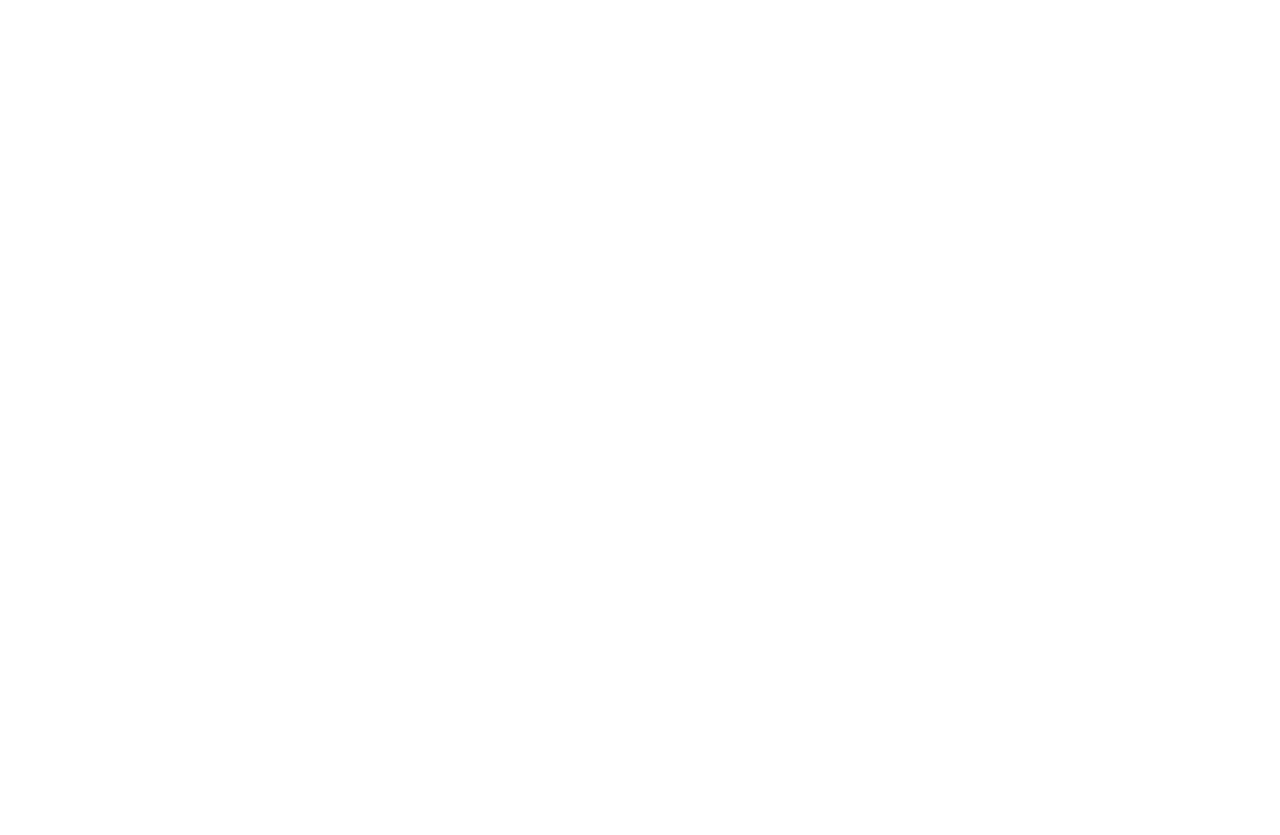
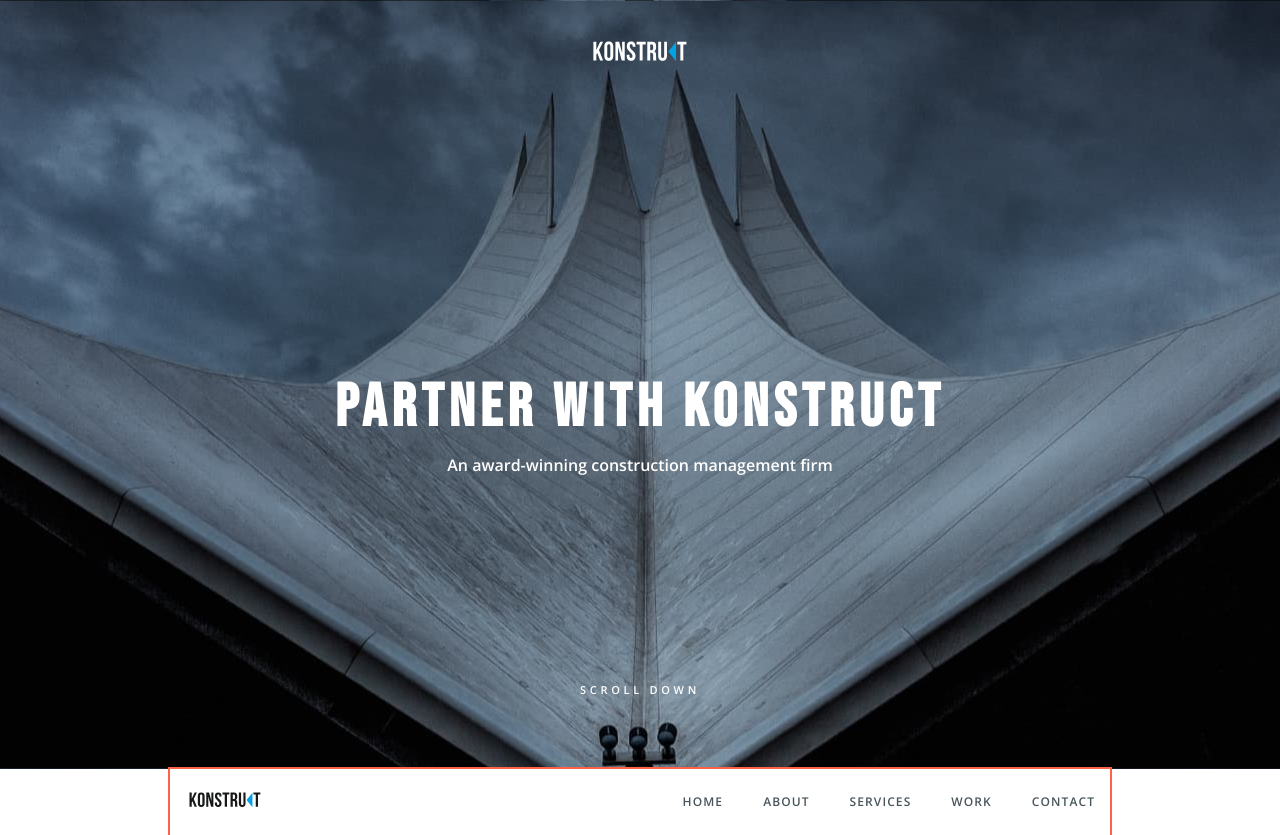
Before and after one commit to Art-Smirnov/self-practise-2, a plain HTML site: page index.html in a window 1280 px wide. Before the commit the page ends 800 px from the top, so only its background shows below. Drawn offline with nearby package versions, Linux system fonts and the light colour scheme.

Commit message:
Додає героя і навігацію

```diff
--- a/css/styles.css
+++ b/css/styles.css
@@ -12,6 +12,8 @@
   --secondary-text-cl: #ffffff;
   --accent-cl: #00a4e5;
   --bg-cl: #171819;
+
+  --timing-function: cubic-bezier(0.4, 0, 0.2, 1);
 }
 
 body {
@@ -33,7 +35,7 @@
   padding-left: 15px;
   padding-right: 15px;
   width: 940px;
-  /* outline: 2px solid tomato; */
+  outline: 2px solid tomato;
 }
 
 .visually-hidden {
@@ -56,15 +58,29 @@
   list-style: none;
 }
 
+.link {
+  color: inherit;
+  text-decoration: none;
+}
+
 .page-tittle {
+  margin-top: 0;
+  margin-bottom: 11px;
   font-family: "Bebas Neue", cursive;
+  font-size: 60px;
+  line-height: 1.166;
+  letter-spacing: 5.70937px;
+  text-transform: uppercase;
+  color: var(--secondary-text-cl);
 }
 
 .hero {
+  display: flex;
+  flex-direction: column;
   margin-left: auto;
   margin-right: auto;
-  padding-top: 41;
-  padding-bottom: 71;
+  padding-top: 41px;
+  padding-bottom: 71px;
   text-align: center;
 
   background-image: url(../img/pictures/hero-bg.jpg);
@@ -76,3 +92,61 @@
   height: 769px;
   /* outline: 1px solid black; */
 }
+
+.hero-link {
+  display: inline-block;
+  margin-bottom: 309px;
+}
+
+.hero-text {
+  margin-top: 0;
+  font-weight: 600;
+  font-size: 16px;
+  line-height: 1.37;
+
+  color: var(--secondary-text-cl);
+}
+
+.secondary-hero-text {
+  margin-top: auto;
+  margin-bottom: 0;
+  font-weight: 600;
+  font-size: 11px;
+  line-height: 1.36;
+  letter-spacing: 3.7px;
+  text-transform: uppercase;
+
+  color: var(--secondary-text-cl);
+}
+
+.header-box {
+  display: flex;
+  justify-content: space-between;
+  align-items: center;
+}
+
+.nav-list {
+  display: flex;
+}
+
+.nav-list .link {
+  display: inline-block;
+  padding: 25px 0;
+  font-weight: 600;
+  font-size: 12px;
+  line-height: 1.333;
+  letter-spacing: 1.09091px;
+  text-transform: uppercase;
+
+  transition: color 250ms var(--timing-function);
+}
+
+.nav-list .link:hover,
+.nav-list .link:focus {
+  font-weight: 700;
+  color: var(--accent-cl);
+}
+
+.nav-item:not(:last-child) {
+  margin-right: 40px;
+}
--- a/index.html
+++ b/index.html
@@ -14,5 +14,37 @@
     />
     <link rel="stylesheet" href="./css/styles.css" />
   </head>
-  <body></body>
+  <body>
+    <section class="hero">
+      <a class="hero-link" href="#"
+        ><svg width="102" height="21">
+          <use href="./img/icons/icomoon/sprite.svg#icon-company-logo-white"></use>
+        </svg>
+      </a>
+      <div>
+        <h1 class="page-tittle">partner with konstruct</h1>
+        <p class="hero-text">An award-winning construction management firm</p>
+      </div>
+
+      <b class="secondary-hero-text">scroll down</b>
+    </section>
+    <header>
+      <div class="container header-box">
+        <a class="nav-link" href="#"
+          ><svg width="80" height="16">
+            <use href="./img/icons/icomoon/sprite.svg#icon-company-logo-black"></use>
+          </svg>
+        </a>
+        <nav>
+          <ul class="list nav-list">
+            <li class="nav-item"><a class="link" href="">home</a></li>
+            <li class="nav-item"><a class="link" href="">about</a></li>
+            <li class="nav-item"><a class="link" href="">services</a></li>
+            <li class="nav-item"><a class="link" href="">work</a></li>
+            <li class="nav-item"><a class="link" href="">contact</a></li>
+          </ul>
+        </nav>
+      </div>
+    </header>
+  </body>
 </html>
```
